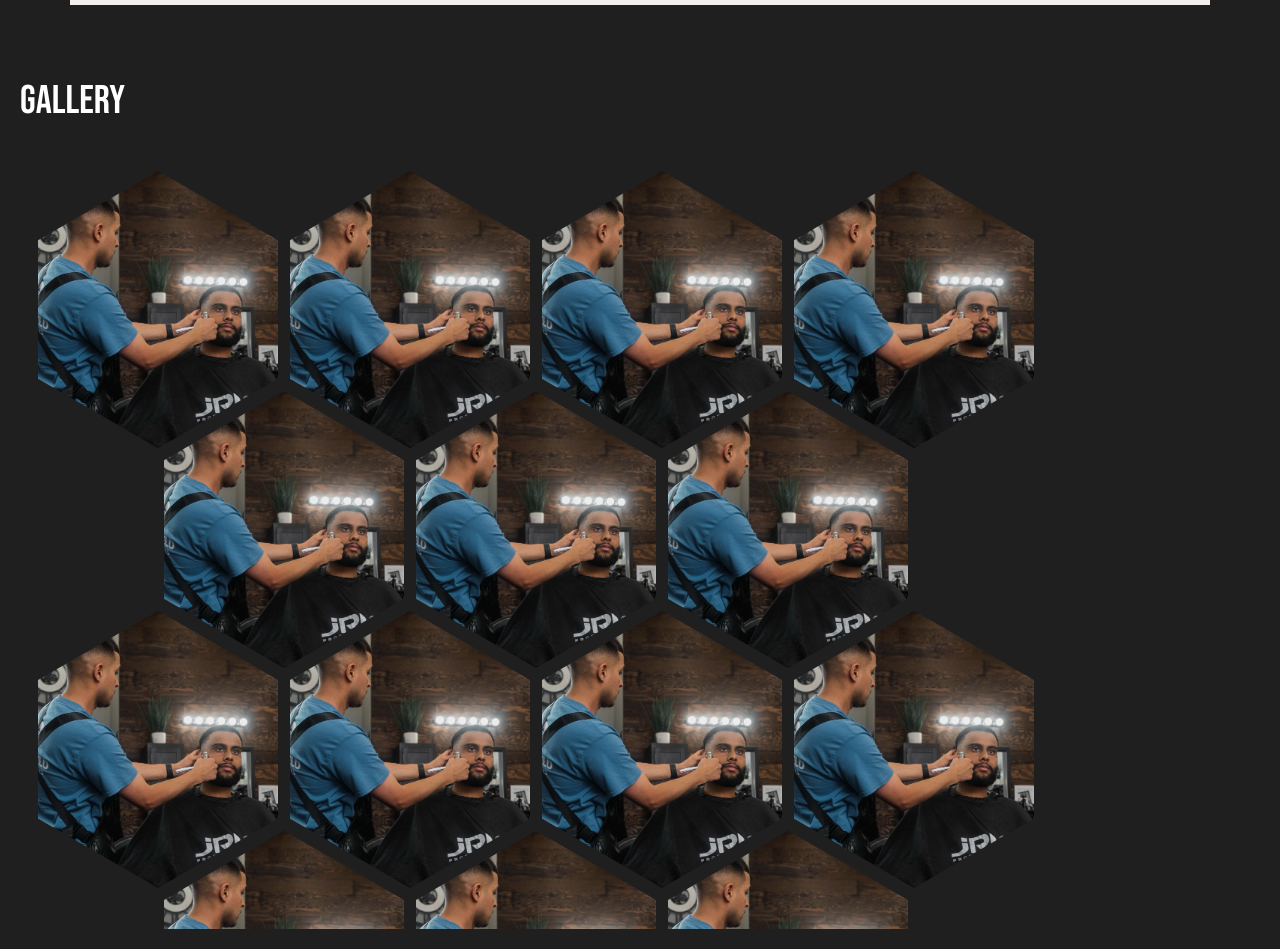
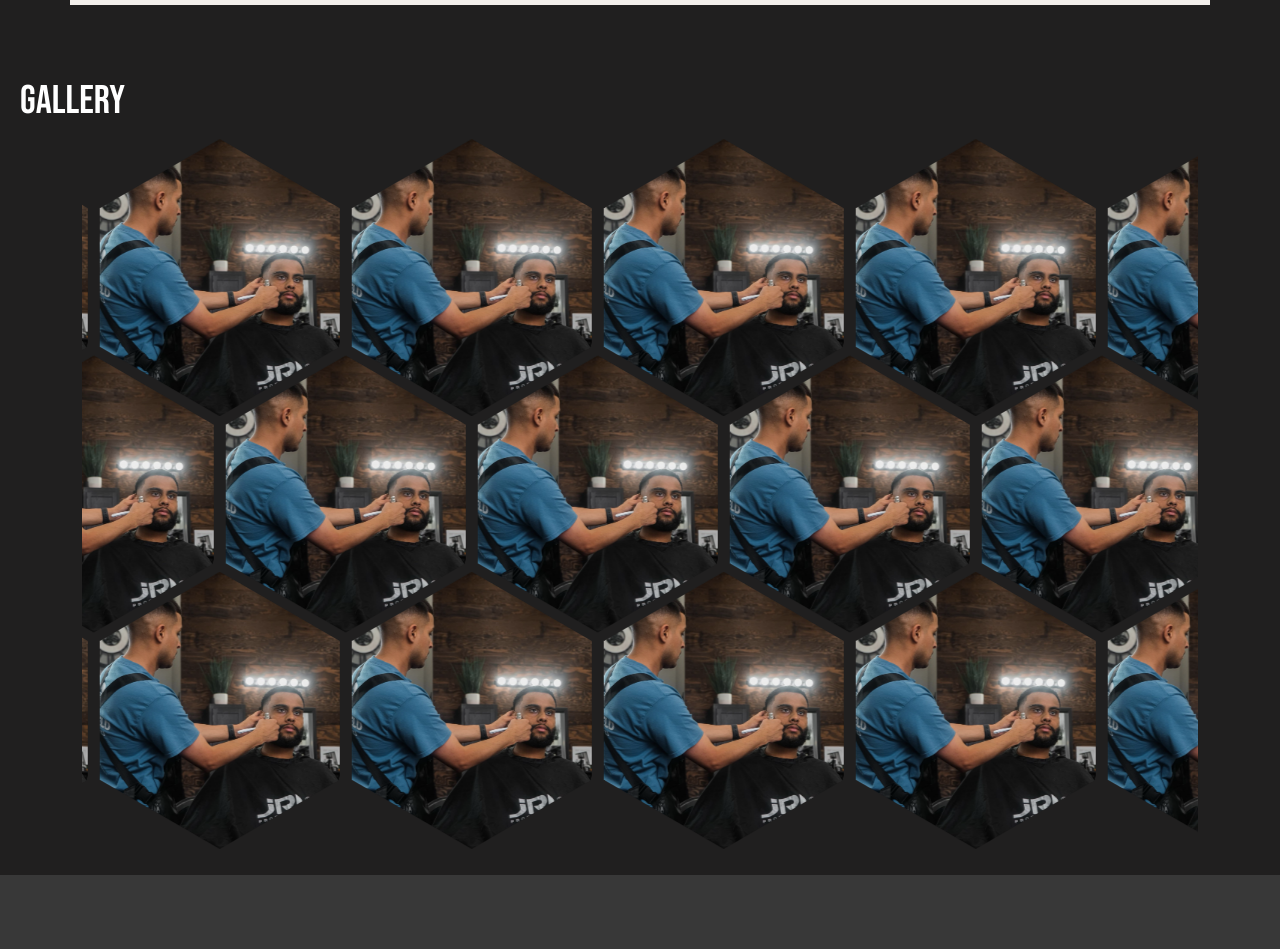
Before and after one commit to Jr-rojas/BeRectified, a React (Create React App) app: page / in a window 1280 px wide. Shown: the part 1720-2669 px from the top of the page. After the commit the page ends 2595 px from the top, so only its background shows below. Built offline with nearby package versions, Linux system fonts and the light colour scheme.

Commit message:
Gallery Section Design

```diff
--- a/src/components/Gallery/Gallery.js
+++ b/src/components/Gallery/Gallery.js
@@ -5,19 +5,43 @@ export default function Pricing(){
     return(
         <section className={`${styles.container}`} style={{backgroundColor:"#201F1F"}}>
             <h1>Gallery</h1>
-            <div className={styles.container1}>
-                <div className={`${styles.gallery} container-md`}>
+            <div className={`${styles.container1} container-md`}>
+                <div className={`${styles.gallery}`}>
                     <div className={styles.grid}>
                         <img src={JoseCutting} alt="Jose cutting hair"/>
                         <img src={JoseCutting} alt="Jose cutting hair"/>
                         <img src={JoseCutting} alt="Jose cutting hair"/>
                         <img src={JoseCutting} alt="Jose cutting hair"/>
+                    </div>
+                    <div className={styles.grid}>
                         <img src={JoseCutting} alt="Jose cutting hair"/>
                         <img src={JoseCutting} alt="Jose cutting hair"/>
                         <img src={JoseCutting} alt="Jose cutting hair"/>
                         <img src={JoseCutting} alt="Jose cutting hair"/>
+                    </div>
+                </div>
+                <div className={`${styles.gallery}`}>
+                    <div className={styles.grid}>
                         <img src={JoseCutting} alt="Jose cutting hair"/>
                         <img src={JoseCutting} alt="Jose cutting hair"/>
+                        <img src={JoseCutting} alt="Jose cutting hair"/>
+                        <img src={JoseCutting} alt="Jose cutting hair"/>
+                    </div>
+                    <div className={styles.grid}>
+                        <img src={JoseCutting} alt="Jose cutting hair"/>
+                        <img src={JoseCutting} alt="Jose cutting hair"/>
+                        <img src={JoseCutting} alt="Jose cutting hair"/>
+                        <img src={JoseCutting} alt="Jose cutting hair"/>
+                    </div>
+                </div>
+                <div className={`${styles.gallery}`}>
+                    <div className={styles.grid}>
+                        <img src={JoseCutting} alt="Jose cutting hair"/>
+                        <img src={JoseCutting} alt="Jose cutting hair"/>
+                        <img src={JoseCutting} alt="Jose cutting hair"/>
+                        <img src={JoseCutting} alt="Jose cutting hair"/>
+                    </div>
+                    <div className={styles.grid}>
                         <img src={JoseCutting} alt="Jose cutting hair"/>
                         <img src={JoseCutting} alt="Jose cutting hair"/>
                         <img src={JoseCutting} alt="Jose cutting hair"/>
--- a/src/components/Gallery/Gallery.module.scss
+++ b/src/components/Gallery/Gallery.module.scss
@@ -1,3 +1,5 @@
+@import '../../styles/variables';
+
 .container {
     margin: 0;
     min-height: 500px;
@@ -10,22 +12,56 @@
     }
 
 .container1{
+    --s:240px;
+    --g:6px;
     overflow: hidden;
+    display: flex;
+    flex-direction: row;
+    flex-wrap: wrap;
+    position:relative;
 
+    .gallery:nth-child(2){
+        padding-left: calc(var(--s)/2 + (var(--g)));
+
+    }
+    > *:not(:first-child){
+        margin-top: calc(var(--s)/-3.3 );
+    }
+
+    &::before{
+        position: absolute;
+        content: "";
+        top: 0;
+        left:0;
+        width: 20%;
+        height: 100%;
+        background-image: -moz-linear-gradient(to right, #201F1F,rgba(0, 0, 0, 0),);
+        z-index: 2;
+    }
+    &::after{
+        position: absolute;
+        content: "";
+        top: 0;
+        right:0;
+        width: 20%;
+        height: 100%;
+        background-image: -moz-linear-gradient(to left, #201F1F,rgba(0, 0, 0, 0),);
+        z-index: 2;
+    }
 }
 
 .gallery{
     display: flex;
     overflow: hidden;
-    padding: 2rem;
 }
 
 .grid {
-    --s: 240px; /* Size of the images */
-    --g: 6px;  /* Gap between images */
+    //--s: 240px; /* Size of the images */
+    //--g: 6px;  /* Gap between images */
     --f:calc(var(--s) * 1.732 + 4 * var(--g) - 1px);
-    height:calc((var(--s) * 3) + (var(--g) * 2));
-    // animation: slide 20s linear infinite;
+    //height:calc((var(--s) * 3) + (var(--g) * 2));
+    animation: slide 25s linear infinite;
+    white-space: nowrap;
     // display: grid;
     // grid-template-columns: repeat(auto-fill, minmax(var(--s), 1fr));
     // gap: var(--g);
@@ -40,15 +76,19 @@
     aspect-ratio: 0.866; /* Maintain hexagon shape */
     object-fit: cover;
     clip-path: polygon(0% 25%, 0% 75%, 50% 100%, 100% 75%, 100% 25%, 50% 0);
-    transform: translate(var(--_x, 0), var(--_y, 0)) scale(var(--_t, 1));
+    //transform: translate(var(--_x, 0), var(--_y, 0)) scale(var(--_t, 1));
     cursor: pointer;
     filter: grayscale(20%);
     transition: 0.2s linear;
-    height: calc(var(--s) * 1.1547);
-    display: inline-block;
-    font-size:initial;
-    margin-bottom: calc(var(--g) - var(--s) * .2886);
+    //height: calc(var(--s) * 1.1547);
+    //display: inline-block;
+    //font-size:initial;
+    //margin-bottom: calc(var(--g) - var(--s) * .2886);
     }
+
+.grid:last-child{
+    margin-right: 0;
+}
 
 .grid > img:hover {
     filter: grayscale(0);
@@ -57,28 +97,27 @@
     --_t: 1.2;
     }
 
-.grid::before {
+/* .grid::before {
     content: "";
     width: calc(var(--s) / 2 + var(--g));
     float: left;
     height: 120%;
     shape-outside: repeating-linear-gradient(#0000 0 calc(var(--f) - 3px), #000 0 var(--f));
+    } */
+
+
+@keyframes slide {
+    0% {
+        transform: translateX(0);
+    }
+    100% {
+        transform: translateX(-100%);
+    }
     }
 
-
-/* @keyframes slide {
-    0% {
-        transform: translateY(0);
-    }
-    100% {
-        transform: translateY(-50%);
-    }
-    } */
-
 @media screen and (max-width: 720px) {
-    .grid{
+    .container1{
         --s:120px;
         --g:4px;
-        height:calc((var(--s) * 3) + (var(--g) * 3)) ;
     }
     }
```
